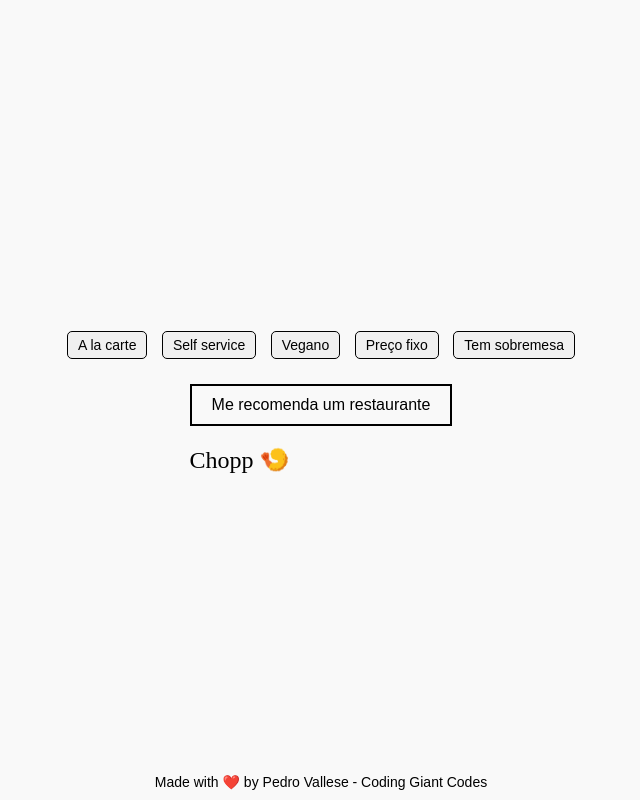
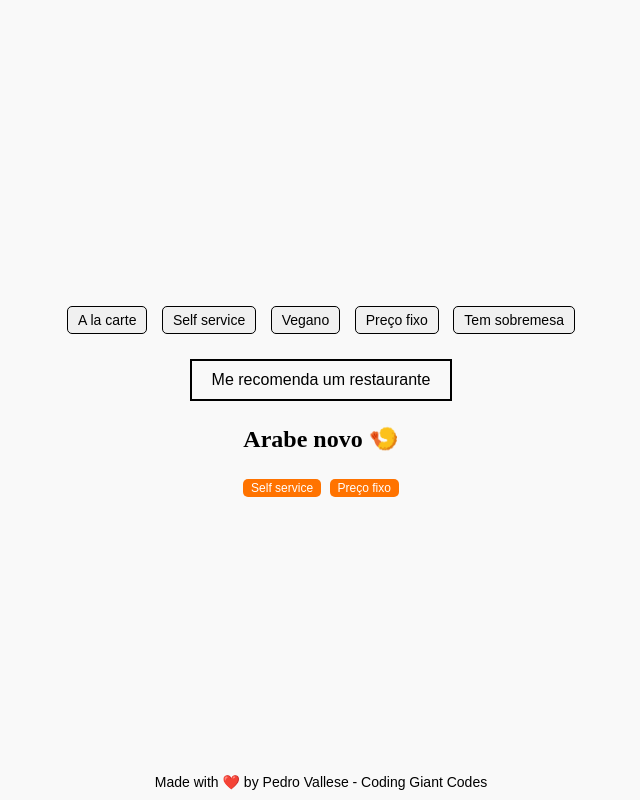
Before and after one commit to molBR/recommend-restaurants, a plain HTML site: page index.html in a window 1280 px wide. Both pictures are taken after a click on the button "Me recomenda um restaurante". Shown: the whole page, without its empty margins (319-959 px from the left). Drawn offline with Linux system fonts and the light colour scheme.

Commit message:
Update index.html

```diff
--- a/index.html
+++ b/index.html
@@ -36,6 +36,17 @@
             color: #fff;
         }
 
+        .tag-label {
+            display: inline-block;
+            background-color: #ff7300;
+            color: #fff;
+            padding: 2px 8px;
+            margin: 2px;
+            font-size: 12px;
+            border-radius: 5px;
+            font-family: Arial, sans-serif;
+        }
+
         button {
             padding: 10px 20px;
             font-size: 16px;
@@ -52,6 +63,10 @@
 
         #resultado {
             margin-top: 20px;
+            text-align: center;
+        }
+
+        #resultado h3 {
             font-size: 24px;
             font-family: "Times New Roman", Times, serif;
         }
@@ -94,8 +109,7 @@
             { nome: "Hamburguer Jeronimo", tags: ["A la carte"] },
             { nome: "Pecorino (Shopping)", tags: ["A la carte", "Tem sobremesa"] },
             { nome: "Coquinha", tags: ["Self service"] },
-            { nome: "Meet", tags: ["A la carte"]},
-            { nome: "Tomate Salada", tags: ["A la carte", "Tem sobremesa"]},
+            { nome: "Meet", tags: ["A la carte"] }
         ];
 
         const emojisComida = ["🍔", "🍕", "🍣", "🍤", "🍩", "🥗", "🍛", "🥘", "🍦", "🍗", "🌮", "🍿", "🍹", "🍪"];
@@ -121,20 +135,28 @@
                 );
             }
 
+            const resultadoDiv = document.getElementById("resultado");
+            resultadoDiv.innerHTML = ""; // Limpa o resultado anterior
+
             if (restaurantesFiltrados.length === 0) {
-                document.getElementById("resultado").textContent = "Nenhum restaurante encontrado para essas tags.";
+                resultadoDiv.innerHTML = `<h3>😢 Não temos restaurantes de acordo com seus filtros.</h3>`;
                 return;
             }
 
             // Escolhe um restaurante aleatório da lista filtrada
             const indiceRestaurante = Math.floor(Math.random() * restaurantesFiltrados.length);
-            const restauranteSelecionado = restaurantesFiltrados[indiceRestaurante].nome;
+            const restauranteSelecionado = restaurantesFiltrados[indiceRestaurante];
 
             // Adiciona um emoji aleatório
             const indiceEmoji = Math.floor(Math.random() * emojisComida.length);
             const emojiAleatorio = emojisComida[indiceEmoji];
 
-            document.getElementById("resultado").textContent = `${restauranteSelecionado} ${emojiAleatorio}`;
+            // Exibe o restaurante e suas tags
+            const tagsHTML = restauranteSelecionado.tags.map(tag => `<span class="tag-label">${tag}</span>`).join(" ");
+            resultadoDiv.innerHTML = `
+                <h3>${restauranteSelecionado.nome} ${emojiAleatorio}</h3>
+                <div>${tagsHTML}</div>
+            `;
         }
     </script>
 </body>
```
